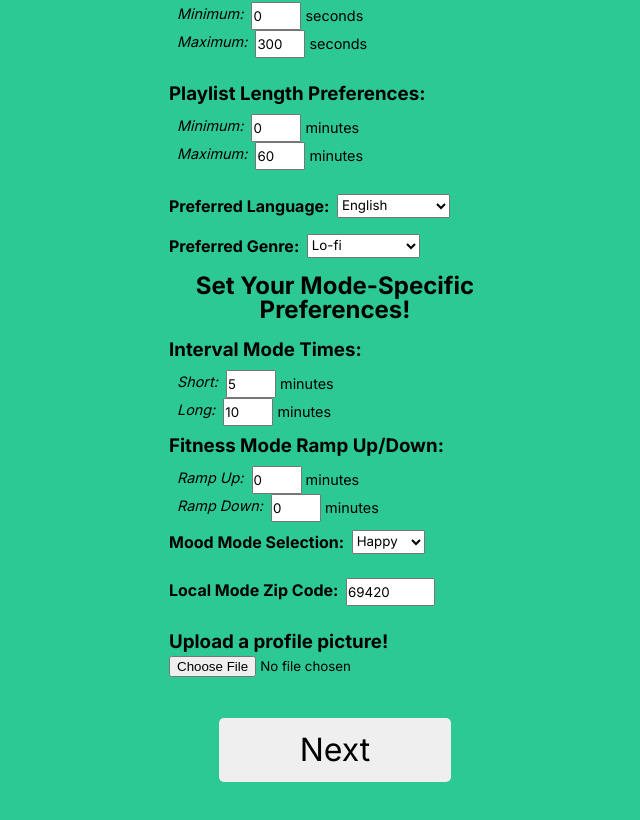
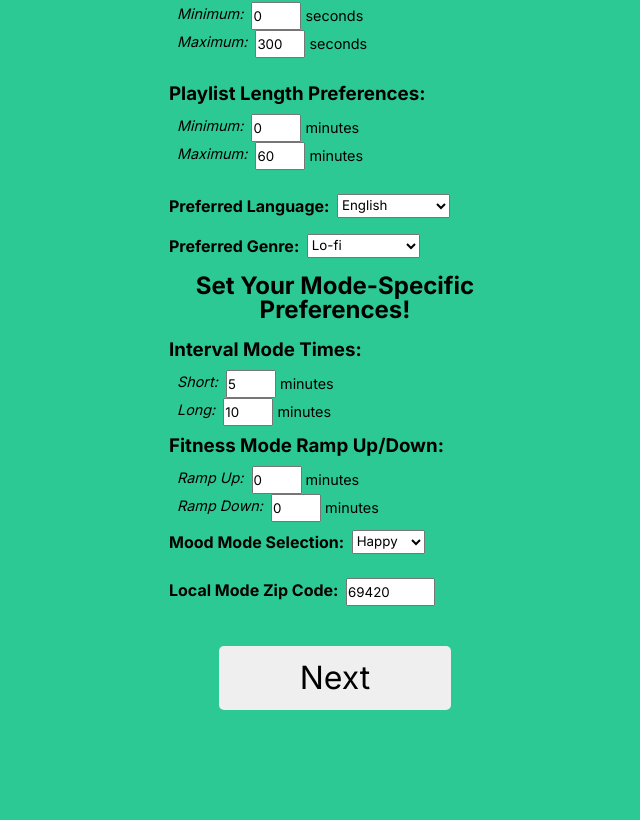
Before and after one commit to AverySchaefer/Kadence_New, a Next.js app in the folder kadence/: page /registerInfo in a window 1280 px wide. Shown: the part 956-1776 px from the top of the page, without its empty margins (305-945 px from the left). After the commit the page ends 1746 px from the top, so only its background shows below. Built offline with nearby package versions, Linux system fonts and the light colour scheme.

Commit message:
just pushing to compare with dev

```diff
--- a/kadence/pages/profile.js
+++ b/kadence/pages/profile.js
@@ -111,7 +111,6 @@ export default function Profile() {
     const [faveSong, setFaveSong] = React.useState('What About Me?');
     const [bio, setBio] = React.useState('Something about me...');
     const [musicPlatforms, setMusicPlatforms] = React.useState('Spotify');
-    const [profilePic, setProfilePic] = React.useState('');
 
     const [loaded, setLoaded] = React.useState(false);
 
@@ -128,7 +127,6 @@ export default function Profile() {
                 setFaveSong(userData.favoriteSong);
                 setBio(userData.bio);
                 setMusicPlatforms(userData.musicPlatforms);
-                setProfilePic(userData.profilePic);
             } catch (err) {
                 Dialog.alert({
                     title: 'Error',
@@ -160,7 +158,7 @@ export default function Profile() {
             <main className={styles.main}>
                 <section>
                     <div className={styles.picture}>
-                        <Avatar src={profilePic} alt="NS" sx={{ width: 150, height: 150 }}>
+                        <Avatar alt="NS" sx={{ width: 150, height: 150 }}>
                             {localStorage.getItem('username')[0].toUpperCase()}
                         </Avatar>
                     </div>
--- a/kadence/pages/registerInfo.js
+++ b/kadence/pages/registerInfo.js
@@ -39,7 +39,6 @@ export default function Register() {
     const [rampDownTime, setRampDownTime] = useState(0);
     const [mood, setMood] = useState('Happy');
     const [zipCode, setZipCode] = useState(69420);
-    const [profilePic, setProfilePic] = useState('');
 
     const router = useRouter();
 
@@ -83,7 +82,6 @@ export default function Register() {
                 favoriteArtist,
                 favoriteAlbum,
                 favoriteSong,
-                profilePic
             };
             await NetworkAPI.patch('/api/users/update', userData);
             Dialog.alert({
@@ -457,17 +455,6 @@ export default function Register() {
                             </div>
                         </div>
                         <br />
-                        <div className={styles.left}>
-                            <h3>Upload a profile picture!</h3>
-                        </div>
-                        <div className={styles.left}>
-                            <input type="file" name="profilePic"  accept="image/*" onChange={(e) => {
-                                setProfilePic((e.target.value).replace("C:\\fakepath\\", ""));
-                                console.log({profilePic});
-                            }
-                            }/>
-                        </div>
-                        <br />
                     </div>
                     <div className={styles.center}>
                         <Button onClick={submitData}>
```
